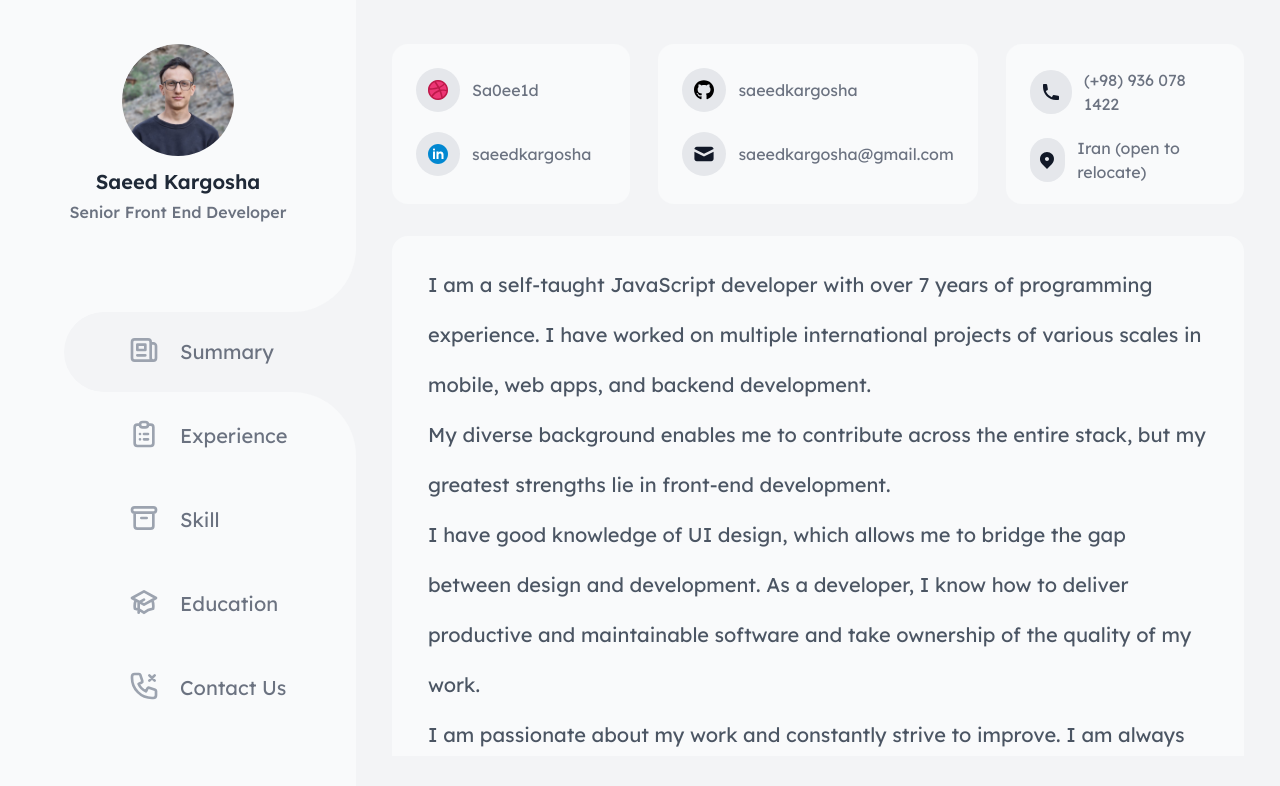
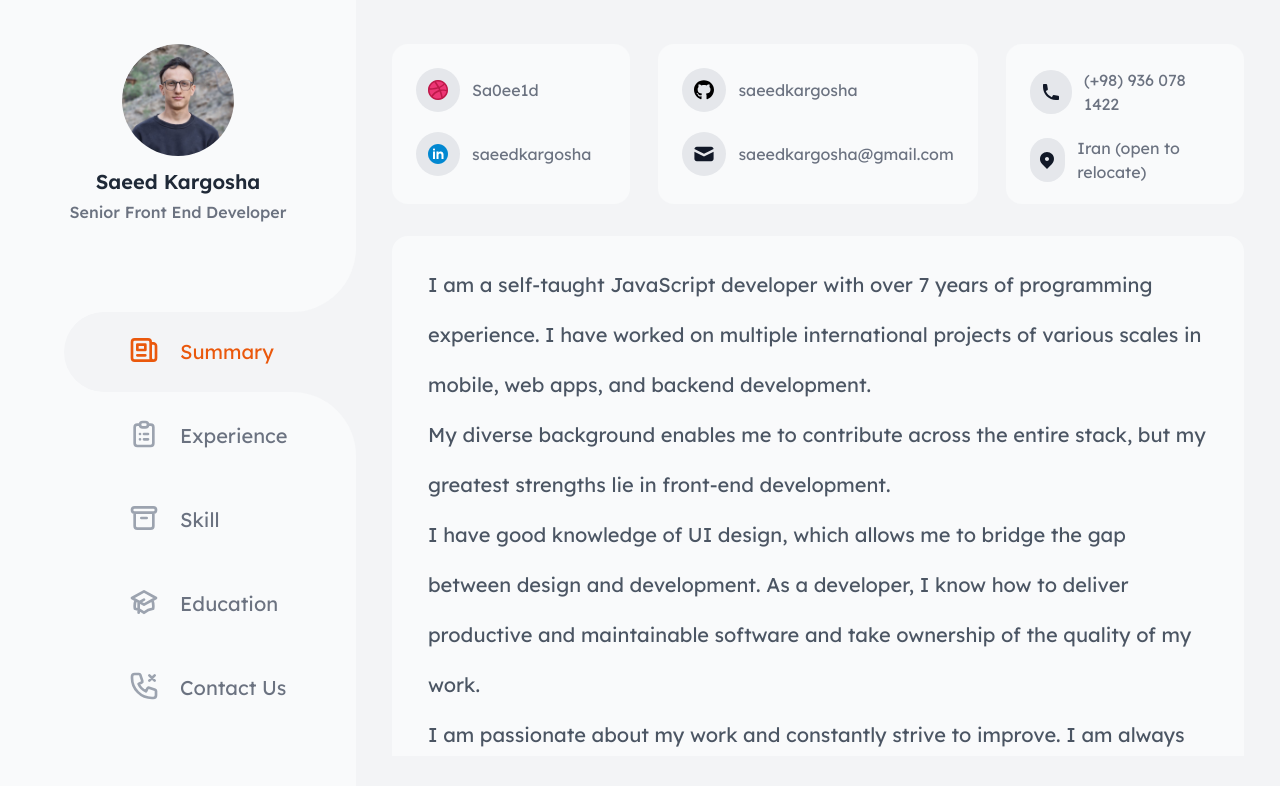
Before and after one commit to saeedkargosha/resume, a Next.js app: page / in a window 1280 px wide. Shown: the top 786 px of the page. Built offline with nearby package versions, Linux system fonts and the light colour scheme.

Commit message:
fix active nav

```diff
--- a/app/page.tsx
+++ b/app/page.tsx
@@ -5,22 +5,19 @@ export default function Home() {
         {
           'I am a self-taught JavaScript developer with over 7 years of programming experience. I have worked on multiple international projects of various scales in mobile, web apps, and backend development.'
         }
-        <p>
+        <br />
         {
           'My diverse background enables me to contribute across the entire stack, but my greatest strengths lie in front-end development.'
         }
-        </p>
-        <p>
+        <br />
         {
           'I have good knowledge of UI design, which allows me to bridge the gap between design and development. As a developer, I know how to deliver productive and maintainable software and take ownership of the quality of my work.'
         }
-        </p>
-        <p>
+        <br />
         {
           'I am passionate about my work and constantly strive to improve. I am always open to constructive criticism and feedback, as I believe they are essential parts of personal and professional growth'
         }
       </p>
-      </p>
     </div>
   )
 }
--- a/components/sidebar/nav-item.tsx
+++ b/components/sidebar/nav-item.tsx
@@ -16,12 +16,12 @@ export function NavItem({
         'h-20 flex flex-row gap-5 w-full items-center pl-11 rounded-s-full mb-1 text-neutral-500 relative',
         {
           'bg-neutral-100': isActive,
-          'text-accent-600': isActive,
+          '!text-accent-600': isActive,
         }
       )}>
       <div className={clsx({ 'nav-item__active-up': isActive })} />
       <span
-        className={clsx('text-neutral-400', { 'text-accent-600': isActive })}>
+        className={clsx('text-neutral-400', { '!text-accent-600': isActive })}>
         {icon}
       </span>
       <span className='text-xl'>{name}</span>
```
Lines whose indentation alone changed are shown as unchanged.
